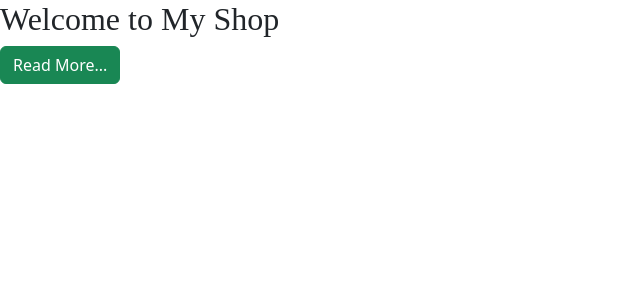
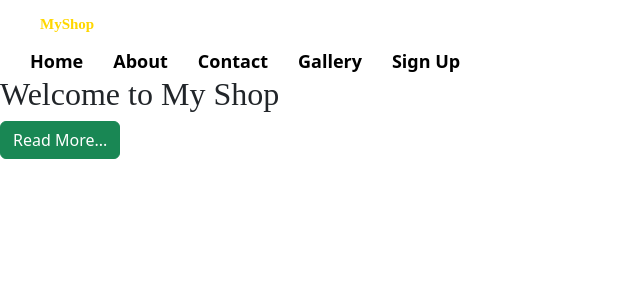
Before and after one commit to christinakamau665-cmd/My-Django, a Django app: template products/templates/index.html in a window 1280 px wide. Shown: the top 300 px of the page, without its empty margins (0-640 px from the left). Run offline with Django 3.2, Linux system fonts and the light colour scheme; the template is opened without the code that fills it, so the values that code supplies are empty; some libraries are stand-ins or nearby versions.

Commit message:
My fourth commit

```diff
--- a/products/templates/index.html
+++ b/products/templates/index.html
@@ -7,8 +7,63 @@
     <title>Home </title>
     <link rel="stylesheet" href="{% static 'styles/main.css' %}">
     <link rel="Stylesheet" href="{% static 'styles/bootstrap/css/bootstrap.css' %}">
+    <style>
+
+        .site-header {
+            display: flex;
+            justify-content: space-between;
+            align-items: center;
+            padding: 15px 40px;
+            font-family: sans-serif;
+        }
+
+        .brand-logo {
+            color:gold;
+            font-size: 15px;
+            font-weight: bold;
+            margin: 0;
+        }
+
+        nav ul {
+            list-style: none;
+            display: flex;
+            margin: 0;
+            padding: 0;
+        }
+        nav ul li {
+            margin-left: 30px;
+        }
+
+        nav ul li a {
+            text-decoration: none;
+            color: black;
+            font-size: 18px;
+            font-weight: bold;
+            transition: color 0.3s;
+        }
+
+        nav ul li a:hover {
+            color:khaki;
+        }
+
+    </style
 </head>
 <body>
+    <header class="site-header">
+        <h2 class="brand-logo">MyShop</h2>
+    </header>
+     <nav>
+         <ul>
+                <li><a href="">Home</a></li>
+                <li><a href="">About</a></li>
+                <li><a href="">Contact</a></li>
+                <li><a href="">Gallery</a></li>
+                <li><a href="">Sign Up</a></li>
+            </ul>
+
+    </nav>
+
+
     <h2>Welcome  to My  Shop</h2>
     <button class="btn btn-success">Read More...</button>
 </body>
```
Also changed, not shown: products/templates/about.html (added, +20 -0 lines), products/templates/contact.html (added, +20 -0 lines), products/templates/gallery.html (added, +20 -0 lines), products/templates/signup.html (added, +20 -0 lines), products/urls.py (+6 -2 lines), products/views.py (+8 -0 lines).
